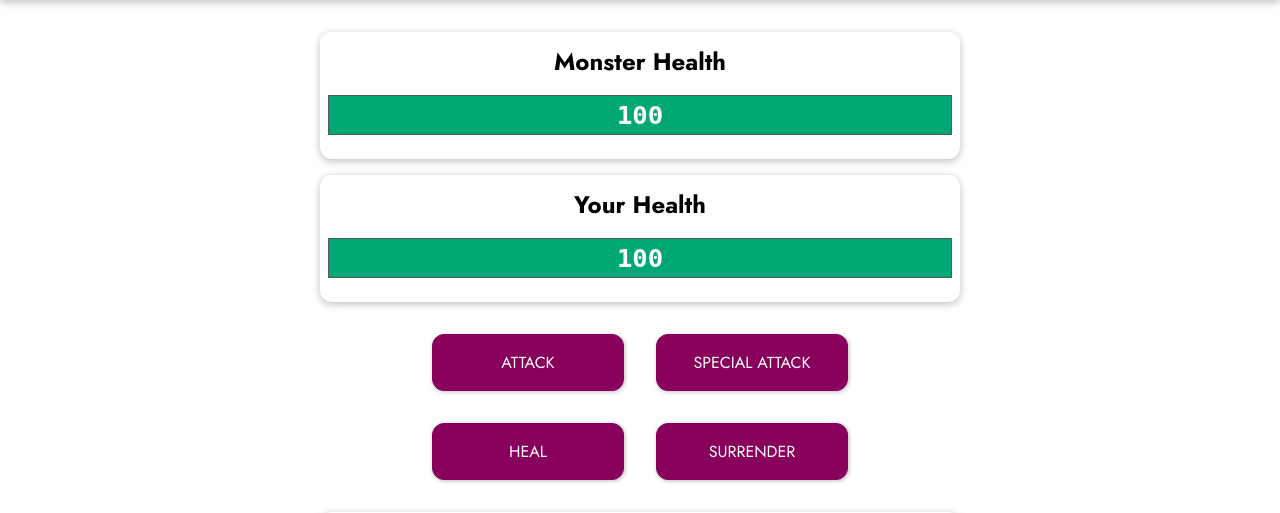
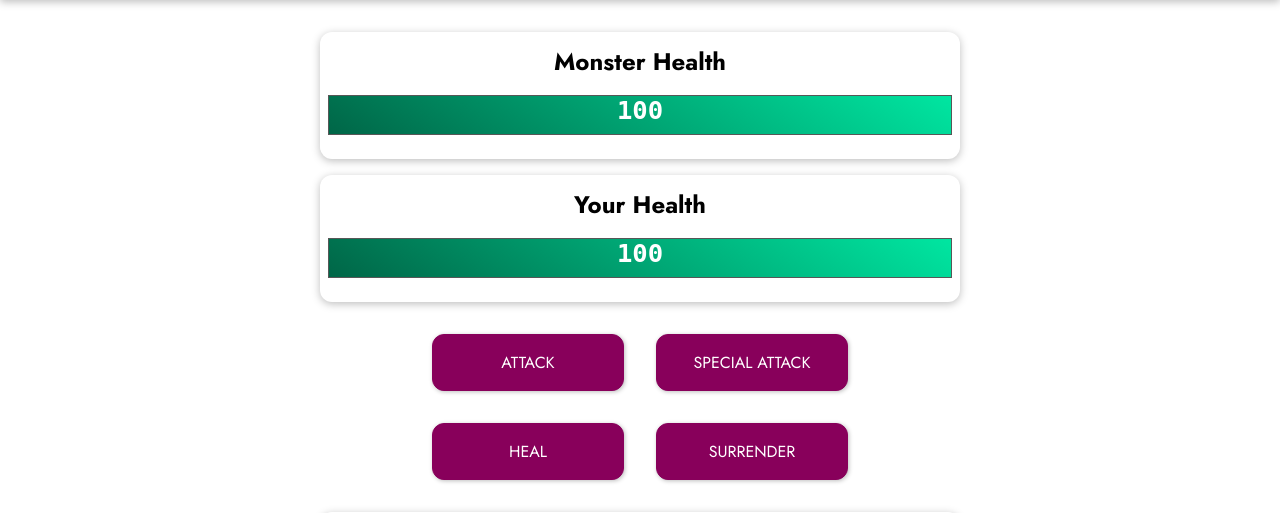
Before and after one commit to Vangoda/VueJS-practice, a PHP site: page / in a window 1280 px wide. Shown: the part 105-618 px from the top of the page. Run offline with PHP 8.4, Linux system fonts and the light colour scheme.

Commit message:
Added styling, computed style and transitions

```diff
--- a/assets/dist/css/style.min.css
+++ b/assets/dist/css/style.min.css
@@ -1,2 +1,2 @@
-*{box-sizing:border-box}html{font-family:"Jost",sans-serif}body{margin:0}header{box-shadow:0 2px 8px rgba(0,0,0,.26);padding:.5rem;background-color:#880017;color:#fff;text-align:center;margin-bottom:2rem}section{width:90%;max-width:40rem;margin:auto}.healthbar{width:100%;height:40px;border:1px solid #575757;margin:1rem 0;background:#a80000}.healthbar__value{background-color:#00a876;width:100%;height:100%;color:#fff;display:flex;align-items:center;justify-content:center;font-size:1.6em;font-weight:600;font-family:"Mono"}.container{text-align:center;padding:.5rem;margin:1rem auto;box-shadow:0 2px 8px rgba(0,0,0,.26);border-radius:12px}#monster h2,#player h2{margin:.25rem}#controls{display:flex;flex-direction:row;flex-wrap:wrap;align-items:center;justify-content:center}button{font:inherit;border:1px solid #88005b;background-color:#88005b;color:#fff;padding:1rem 2rem;border-radius:12px;margin:1rem;width:12rem;cursor:pointer;box-shadow:1px 1px 4px rgba(0,0,0,.26)}button:focus{outline:none}button:hover,button:active{background-color:#af0a78;border-color:#af0a78;box-shadow:1px 1px 8px rgba(0,0,0,.26)}button:disabled{background-color:#ccc;border-color:#ccc;box-shadow:none;color:#3f3f3f;cursor:not-allowed}#log ul{list-style:none;margin:0;padding:0}#log li{margin:.5rem 0}.log--player{color:#70f}.log--monster{color:#da8d00}.log--damage{color:red}.log--heal{color:green}
+*{box-sizing:border-box}html{font-family:"Jost",sans-serif}body{margin:0}header{box-shadow:0 2px 8px rgba(0,0,0,.26);padding:.5rem;background-color:#880017;color:#fff;text-align:center;margin-bottom:2rem}section{width:90%;max-width:40rem;margin:auto}.healthbar{width:100%;height:40px;border:1px solid #575757;margin:1rem 0;background:linear-gradient(-33deg, #a80000, #330000)}.healthbar__value{background:linear-gradient(33deg, #006647, #00e6a1);width:100%;height:100%;transition:width .2s}.healthbar__text{position:relative;top:-1.5em;color:#fff;font-size:1.6em;font-weight:600;font-family:"Mono"}.container{text-align:center;padding:.5rem;margin:1rem auto;box-shadow:0 2px 8px rgba(0,0,0,.26);border-radius:12px}#monster h2,#player h2{margin:.25rem}#controls{display:flex;flex-direction:row;flex-wrap:wrap;align-items:center;justify-content:center}button{font:inherit;border:1px solid #88005b;background-color:#88005b;color:#fff;padding:1rem 2rem;border-radius:12px;margin:1rem;width:12rem;cursor:pointer;box-shadow:1px 1px 4px rgba(0,0,0,.26)}button:focus{outline:none}button:hover,button:active{background-color:#af0a78;border-color:#af0a78;box-shadow:1px 1px 8px rgba(0,0,0,.26)}button:disabled{background-color:#ccc;border-color:#ccc;box-shadow:none;color:#3f3f3f;cursor:not-allowed}#log ul{list-style:none;margin:0;padding:0}#log li{margin:.5rem 0}.log--player{color:#70f}.log--monster{color:#da8d00}.log--damage{color:red}.log--heal{color:green}
 /*# sourceMappingURL=style.min.css.map */
--- a/assets/dist/js/app.min.js
+++ b/assets/dist/js/app.min.js
@@ -1,2 +1,2 @@
-!function n(o,i,u){function a(r,t){if(!i[r]){if(!o[r]){var e="function"==typeof require&&require;if(!t&&e)return e(r,!0);if(s)return s(r,!0);throw(t=new Error("Cannot find module '"+r+"'")).code="MODULE_NOT_FOUND",t}e=i[r]={exports:{}},o[r][0].call(e.exports,function(t){return a(o[r][1][t]||t)},e,e.exports,n,o,i,u)}return i[r].exports}for(var s="function"==typeof require&&require,t=0;t<u.length;t++)a(u[t]);return a}({1:[function(t,r,e){"use strict";function n(t,r){t=0<arguments.length&&void 0!==t?t:1,t=t<1?1:t,r=t+(1<arguments.length&&void 0!==r?r:5);return Math.floor(Math.random()*(r-t))+t}Vue.createApp({data:function(){return{monsterHP:100,playerHP:100}},methods:{attackMonster:function(){this.monsterHP-=n(5,12),this.monsterHP=this.monsterHP<0?0:this.monsterHP,this.attackPlayer()},attackPlayer:function(){this.playerHP-=n(17,5),this.playerHP=this.playerHP<0?0:this.playerHP}}}).mount("#game")},{}]},{},[1]);
+!function n(o,i,u){function a(r,t){if(!i[r]){if(!o[r]){var e="function"==typeof require&&require;if(!t&&e)return e(r,!0);if(s)return s(r,!0);throw(t=new Error("Cannot find module '"+r+"'")).code="MODULE_NOT_FOUND",t}e=i[r]={exports:{}},o[r][0].call(e.exports,function(t){return a(o[r][1][t]||t)},e,e.exports,n,o,i,u)}return i[r].exports}for(var s="function"==typeof require&&require,t=0;t<u.length;t++)a(u[t]);return a}({1:[function(t,r,e){"use strict";function n(t,r){t=0<arguments.length&&void 0!==t?t:1,t=t<1?1:t,r=t+(1<arguments.length&&void 0!==r?r:5);return Math.floor(Math.random()*(r-t))+t}Vue.createApp({data:function(){return{monsterHP:100,playerHP:100}},computed:{monsterBarStyles:function(){return{width:this.monsterHP+"%"}},playerBarStyles:function(){return{width:this.playerHP+"%"}}},methods:{attackMonster:function(){this.monsterHP-=n(5,12),this.monsterHP=this.monsterHP<0?0:this.monsterHP,this.attackPlayer()},attackPlayer:function(){this.playerHP-=n(17,5),this.playerHP=this.playerHP<0?0:this.playerHP}}}).mount("#game")},{}]},{},[1]);
 //# sourceMappingURL=app.min.js.map
--- a/assets/src/scss/style.scss
+++ b/assets/src/scss/style.scss
@@ -30,17 +30,24 @@ section {
   height: 40px;
   border: 1px solid #575757;
   margin: 1rem 0;
-  background: hsl(0, 100%, 33%);
+
+  background: linear-gradient(-33deg, hsl(0, 100%, 33%), hsl(0, 100%, 10%));
 }
 
 .healthbar__value {
-  background-color: hsl(162, 100%, 33%);
+  background: linear-gradient(33deg, hsl(162, 100%, 20%), hsl(162, 100%, 45%));
+
   width: 100%;
   height: 100%;
+
+  transition: width 0.2s;
+}
+
+.healthbar__text {
+  position: relative;
+  top: -1.5em;
+
   color: white;
-  display: flex;
-  align-items: center;
-  justify-content: center;
 
   font-size: 1.6em;
   font-weight: 600;
--- a/index.php
+++ b/index.php
@@ -26,14 +26,16 @@
     <section id="monster" class="container">
       <h2>Monster Health</h2>
       <div class="healthbar">
-        <div :style="{width: monsterHP+'%'}" class="healthbar__value">{{monsterHP}}</div>
+        <div :style="monsterBarStyles" class=" healthbar__value"></div>
+        <div class="healthbar__text">{{monsterHP}}</div>
       </div>
     </section>
 
     <section id="player" class="container">
       <h2>Your Health</h2>
       <div class="healthbar">
-        <div :style="{width: playerHP+'%'}" class="healthbar__value">{{playerHP}}</div>
+        <div :style="playerBarStyles" class="healthbar__value"></div>
+        <div class="healthbar__text">{{playerHP}}</div>
       </div>
     </section>
 
```
Also changed, not shown: assets/src/js/app.js (+12 -0 lines), 2 other files.
